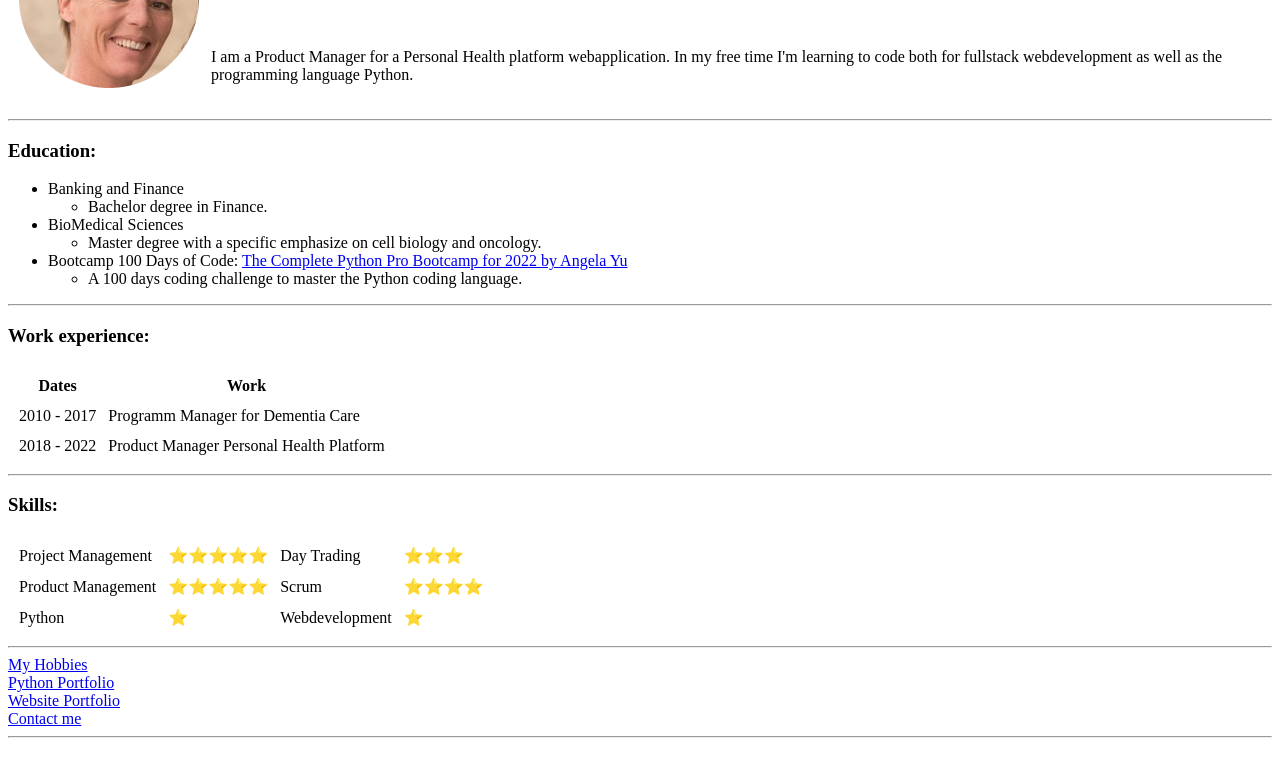
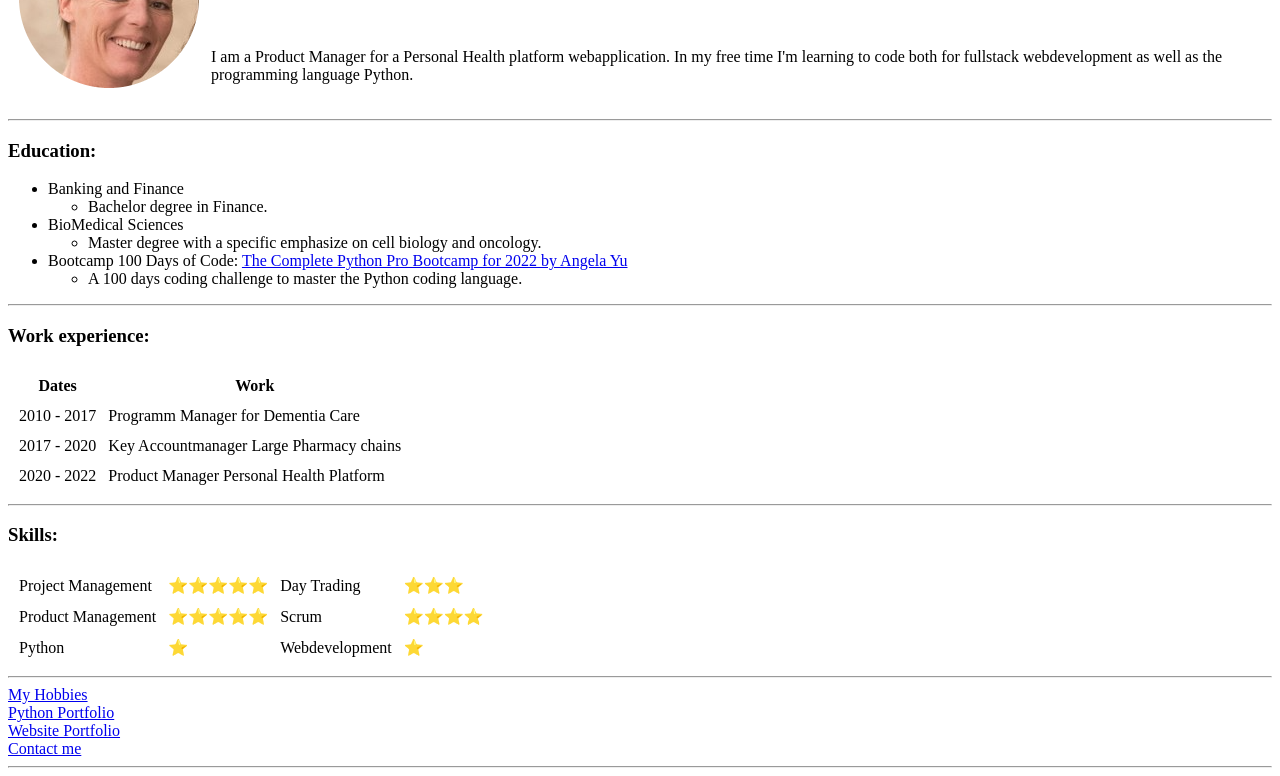
Before and after one commit to Kirsten73/cv, a plain HTML site: page index.html in a window 1280 px wide. Shown: the part 119-895 px from the top of the page. Before the commit the page ends 865 px from the top, so only its background shows below. Drawn offline with Linux system fonts and the light colour scheme.

Commit message:
Update index.html

```diff
--- a/index.html
+++ b/index.html
@@ -44,9 +44,12 @@
         <td>Programm Manager for Dementia Care</td>
       </tr>
       <tr>
-        <td>2018 - 2022</td>
+        <td>2017 - 2020</td>
+        <td>Key Accountmanager Large Pharmacy chains</td>
+      </tr>
+      <tr>
+        <td>2020 - 2022</td>
         <td>Product Manager Personal Health Platform</td>
-      </tr>
     </tbody>
   </table>
   <hr>
```
